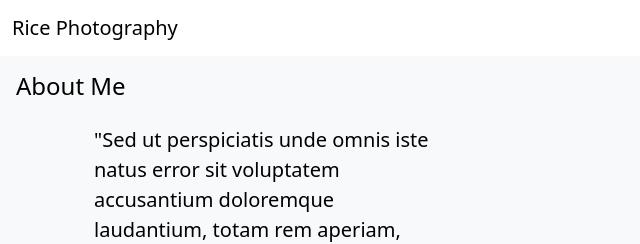
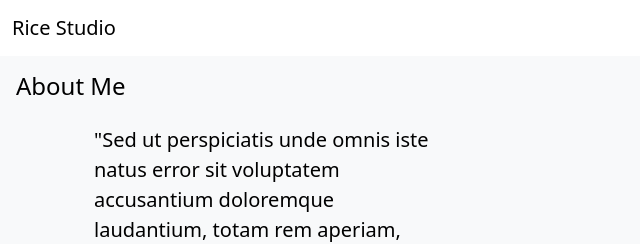
Before and after one commit to gdiaznic/rice-photography, a plain HTML site: page index.html in a window 1280 px wide. Shown: the top 244 px of the page, 0-640 px from the left. Drawn offline with nearby package versions, Linux system fonts and the light colour scheme.

Commit message:
added a dummy change

```diff
--- a/index.html
+++ b/index.html
@@ -12,7 +12,7 @@
     <!-- removed bg-dark text-light to get css to work -->
     <nav class="navbar navbar-expand-lg">
         <div class="container-fluid">
-            <a class="navbar-brand" href="#">Rice Photography</a>
+            <a class="navbar-brand" href="#">Rice Studio</a>
             <button class="navbar-toggler" type="button" data-bs-toggle="collapse" data-bs-target="#navbarNavAltMarkup" aria-controls="navbarNavAltMarkup" aria-expanded="false" aria-label="Toggle navigation">
                 <span class="navbar-toggler-icon"></span>
             </button>
@@ -23,8 +23,6 @@
                             <a class="nav-link dropdown-toggle" href="#" role="button" data-bs-toggle="dropdown" aria-expanded="false">Gallery</a>
                             <!-- dropdown-menu-end prevents horizontal scroll in desktop -->
                             <ul class="dropdown-menu dropdown-menu-end">
-                                <!-- internally linking to each artist section (original a tags in script.js) -->
-                                <!-- webstorm throws warnings for these, but everything works -->
                                 <li><a class="dropdown-item" href="#Photography">Photography</a></li>
                                 <li><a class="dropdown-item" href="#Videography">Videography</a></li>
                             </ul>
```
